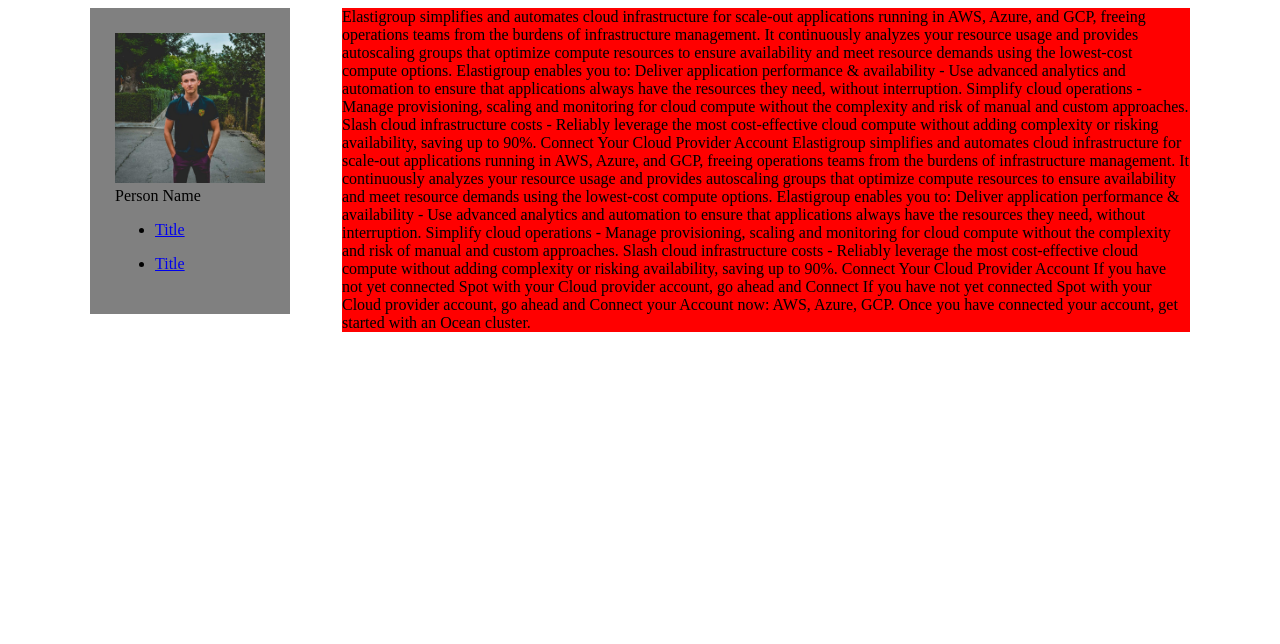
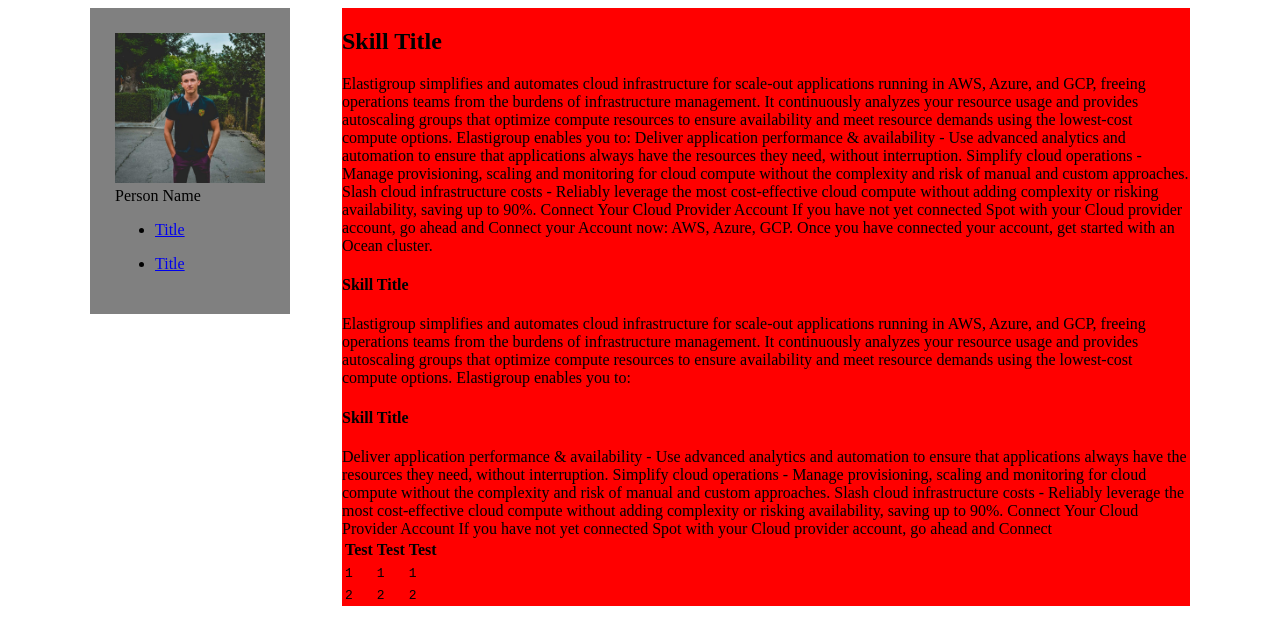
Before and after one commit to Vlad66/qa_vladyslav_zagorodnyi_cv, a plain HTML site: page scr/index.html in a window 1280 px wide. Drawn offline with Linux system fonts and the light colour scheme.

Commit message:
updated container of content 2

```diff
--- a/scr/index.html
+++ b/scr/index.html
@@ -66,6 +66,7 @@
         </div>
         <div class="container">
             <div class="content">
+                <h2>Skill Title</h2>
                 <a>Elastigroup simplifies and automates cloud infrastructure for scale-out applications running in AWS, Azure, and GCP, freeing operations teams from the burdens of infrastructure management. It continuously analyzes your resource usage and provides autoscaling groups that optimize compute resources to ensure availability and meet resource demands using the lowest-cost compute options.
 
                     Elastigroup enables you to:
@@ -75,18 +76,42 @@
                     Slash cloud infrastructure costs - Reliably leverage the most cost-effective cloud compute without adding complexity or risking availability, saving up to 90%.
                     Connect Your Cloud Provider Account
 
-                    Elastigroup simplifies and automates cloud infrastructure for scale-out applications running in AWS, Azure, and GCP, freeing operations teams from the burdens of infrastructure management. It continuously analyzes your resource usage and provides autoscaling groups that optimize compute resources to ensure availability and meet resource demands using the lowest-cost compute options.
+
+
+
+                    If you have not yet connected Spot with your Cloud provider account, go ahead and Connect your Account now: AWS, Azure, GCP. Once you have connected your account, get started with an Ocean cluster.
+                </a>
+                <h4>Skill Title</h4>
+                <a>Elastigroup simplifies and automates cloud infrastructure for scale-out applications running in AWS, Azure, and GCP, freeing operations teams from the burdens of infrastructure management. It continuously analyzes your resource usage and provides autoscaling groups that optimize compute resources to ensure availability and meet resource demands using the lowest-cost compute options.
 
                     Elastigroup enables you to:
-
-                    Deliver application performance & availability - Use advanced analytics and automation to ensure that applications always have the resources they need, without interruption.
+                </a>
+                <h4>Skill Title</h4>
+                <a>Deliver application performance & availability - Use advanced analytics and automation to ensure that applications always have the resources they need, without interruption.
                     Simplify cloud operations - Manage provisioning, scaling and monitoring for cloud compute without the complexity and risk of manual and custom approaches.
                     Slash cloud infrastructure costs - Reliably leverage the most cost-effective cloud compute without adding complexity or risking availability, saving up to 90%.
                     Connect Your Cloud Provider Account
                     If you have not yet connected Spot with your Cloud provider account, go ahead and Connect
-
-                    If you have not yet connected Spot with your Cloud provider account, go ahead and Connect your Account now: AWS, Azure, GCP. Once you have connected your account, get started with an Ocean cluster.
                 </a>
+                <table>
+                    <thead>
+                        <th>Test</th>
+                        <th>Test</th>
+                        <th>Test</th>
+                    </thead>
+                    <tbody>
+                        <tr>
+                            <td><code>1</code></td>
+                            <td><code>1</code></td>
+                            <td><code>1</code></td>
+                        </tr>
+                        <tr>
+                            <td><code>2</code></td>
+                            <td><code>2</code></td>
+                            <td><code>2</code></td>
+                        </tr>
+                    </tbody>
+                </table>
             </div>
         </div>
     </div>
```
